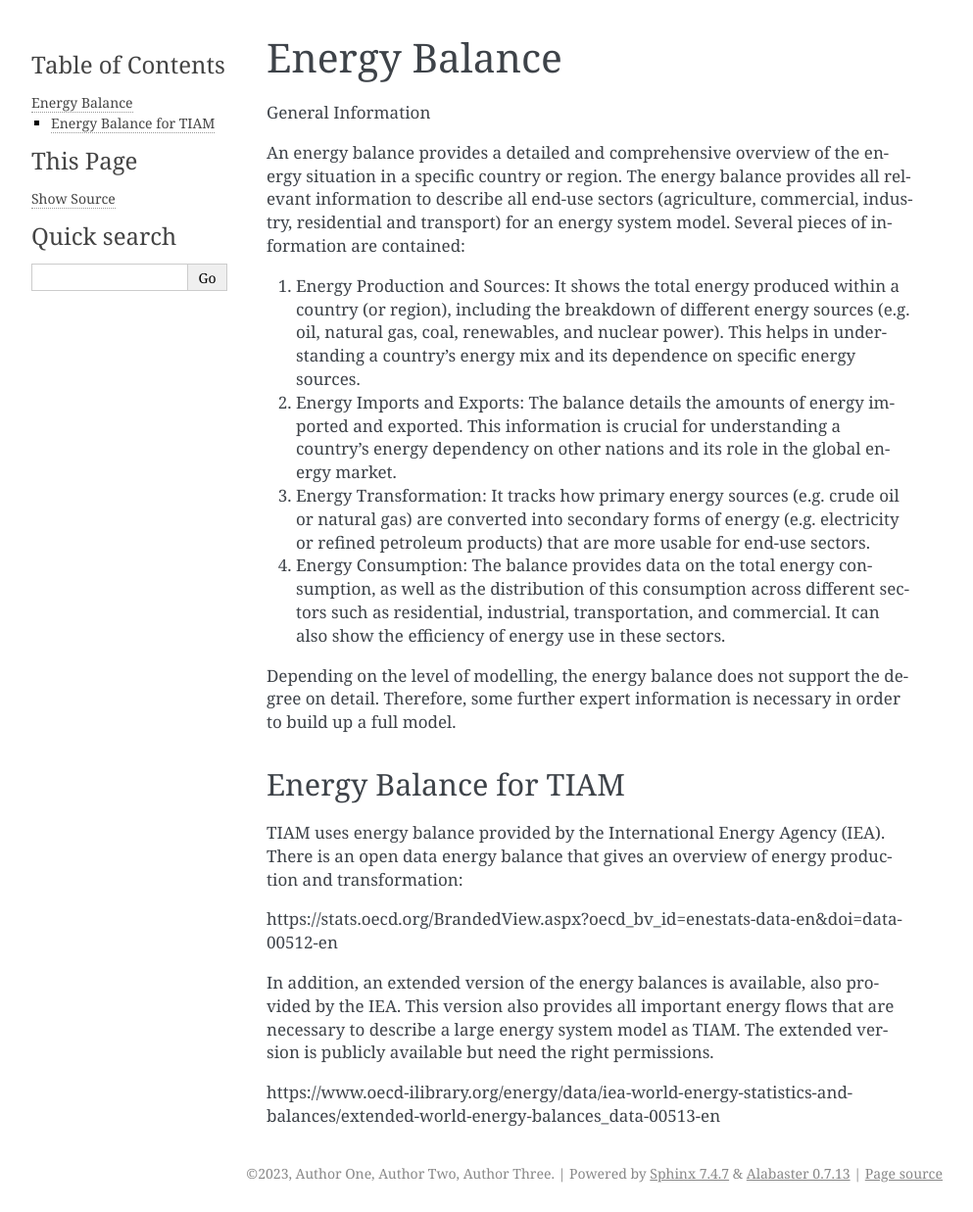
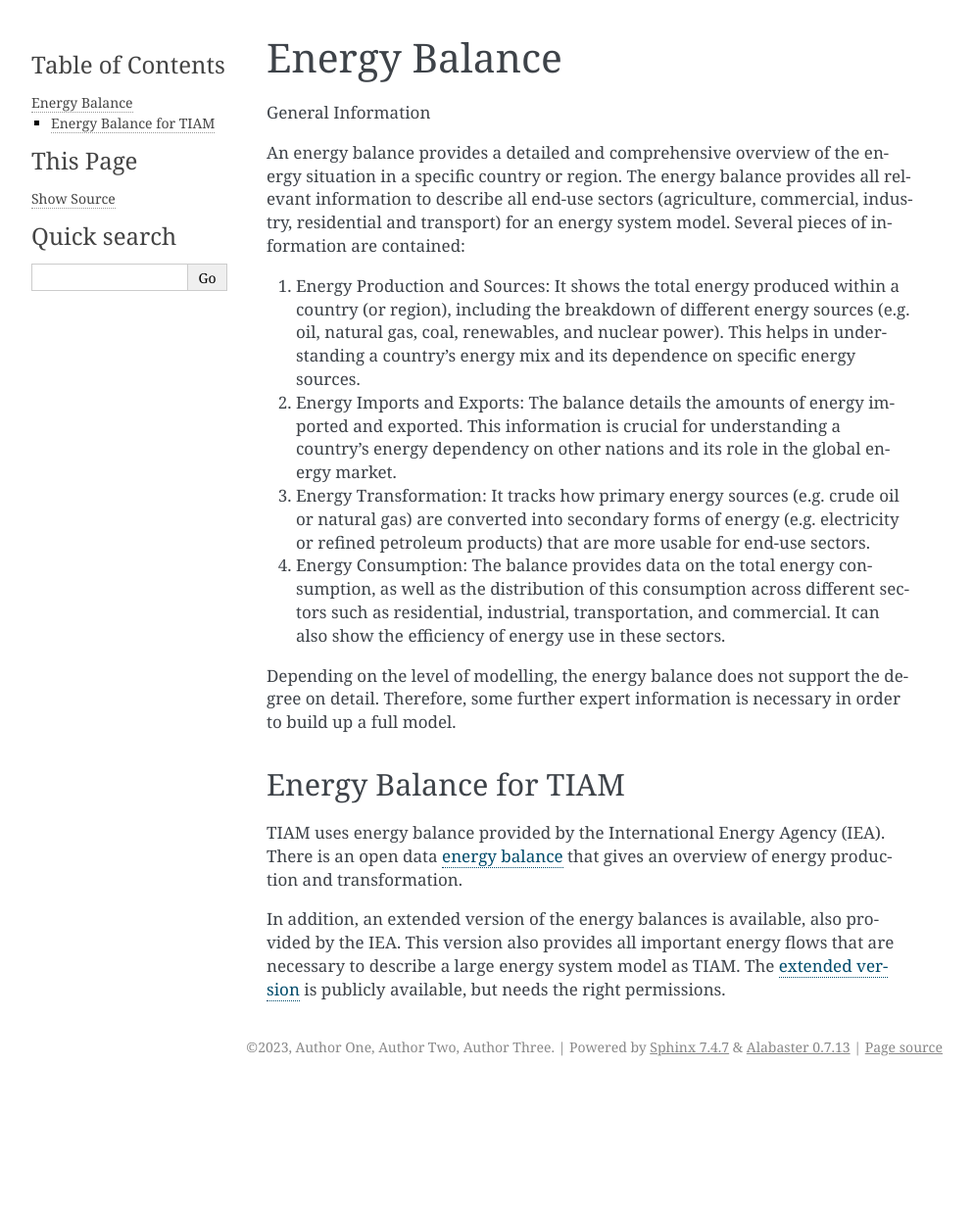
Before and after one commit to experimentarium/etsap-tiam, a Sphinx documentation site: the page built from docs/regional_coverage/statistics/energy-balance.md, in a window 1280 px wide. Shown: the whole page at 98% size, without its empty margins (148-1141 px from the left). Built offline with Sphinx 7.4.7, drawn with Linux system fonts in a browser that asks for light colours; after the commit the page ends 1108 px from its top, so only the background shows below that.

Commit message:
Update energy-balance.md

```diff
--- a/docs/regional_coverage/statistics/energy-balance.md
+++ b/docs/regional_coverage/statistics/energy-balance.md
@@ -1,4 +1,4 @@
-## Energy Balance
+# Energy Balance
 
 General Information
 
@@ -10,12 +10,9 @@ An energy balance provides a detailed and comprehensive overview of the energy s
 
 Depending on the level of modelling, the energy balance does not support the degree on detail. Therefore, some further expert information is necessary in order to build up a full model.
 
-### Energy Balance for TIAM
+## Energy Balance for TIAM
 
-TIAM uses energy balance provided by the International Energy Agency (IEA). There is an open data energy balance that gives an overview of energy production and transformation:
+TIAM uses energy balance provided by the International Energy Agency (IEA). There is an open data [energy balance](https://stats.oecd.org/BrandedView.aspx?oecd_bv_id=enestats-data-en&doi=data-00512-en) that gives an overview of energy production and transformation.
 
-https://stats.oecd.org/BrandedView.aspx?oecd_bv_id=enestats-data-en&doi=data-00512-en
-
-In addition, an extended version of the energy balances is available, also provided by the IEA. This version also provides all important energy flows that are necessary to describe a large energy system model as TIAM. The extended version is publicly available but need the right permissions.
-
-https://www.oecd-ilibrary.org/energy/data/iea-world-energy-statistics-and-balances/extended-world-energy-balances_data-00513-en
+In addition, an extended version of the energy balances is available, also provided by the IEA. This version also provides all important energy flows that are necessary to describe a large energy system model as TIAM. The [extended version](https://www.oecd-ilibrary.org/energy/data/iea-world-energy-statistics-and-balances/extended-world-energy-balances_data-00513-en
+) is publicly available, but needs the right permissions.
```
